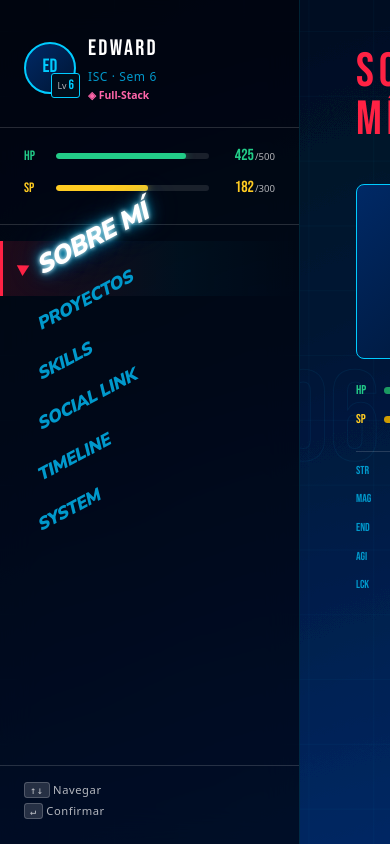
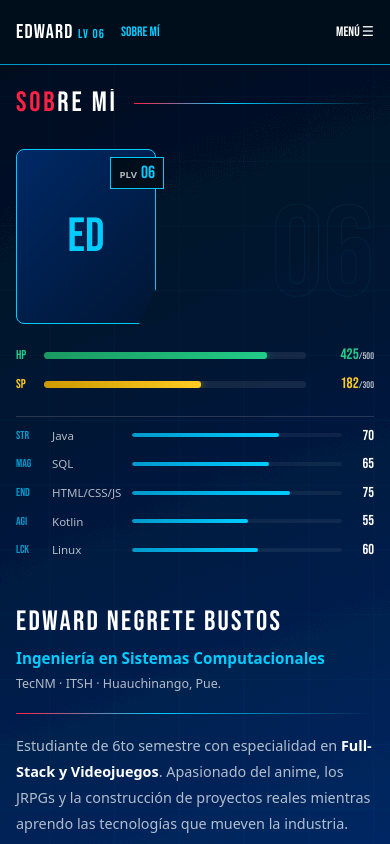
Before and after one commit to Edward2418/p3r-portfolio-next, a Next.js app: page / in a window 390 px wide. Built offline with nearby package versions, Linux system fonts and the light colour scheme.

Commit message:
feat: adaptar layout P3R y agregar menu desplegable movil

```diff
--- a/app/globals.css
+++ b/app/globals.css
@@ -73,6 +73,7 @@
     z-index: 2;
     display: flex;
     height: 100vh;
+    height: 100dvh;
     width: 100vw;
   }
 
@@ -80,7 +81,7 @@
   .sidebar {
     width: var(--sidebar-width);
     min-width: var(--sidebar-width);
-    height: 100vh;
+    height: 100%;
     display: flex;
     flex-direction: column;
     padding: 2rem 0 1.5rem;
@@ -89,8 +90,11 @@
     border-right: 1px solid rgba(0,204,255,0.15);
     position: relative;
     z-index: 10;
-    overflow: visible;
+    overflow-y: auto;
+    flex-shrink: 0;
   }
+
+  .mobile-menu-toggle { display: none; }
 
   .sidebar-header {
     display: flex;
@@ -164,8 +168,8 @@
   .stat-max { font-size: 0.6rem; color: var(--white-dim); }
 
   /* ---- Menú ---- */
-  .main-nav { flex: 1; overflow: visible; padding: 0.5rem 0; }
-  .nav-list { list-style: none; display: flex; flex-direction: column; gap: 8px; overflow: visible; }
+  .main-nav { flex: 1 0 auto; padding: 2.5rem 0 1rem; }
+  .nav-list { list-style: none; display: flex; flex-direction: column; gap: 1.8rem; }
 
   .nav-item {
     width: 100%;
@@ -254,13 +258,14 @@
   .ctrl-hint { font-size: 0.7rem; color: var(--white-dim); letter-spacing: 0.05em; }
 
   /* ---- Área de contenido ---- */
-  .content-area { flex: 1; height: 100vh; overflow: hidden; position: relative; }
+  .content-area { flex: 1; min-width: 0; min-height: 0; height: 100%; overflow: hidden; position: relative; }
 
   /* ---- Secciones ---- */
   .section-container {
     padding: 3rem 3.5rem;
-    height: 100vh;
+    height: 100%;
     overflow-y: auto;
+    overflow-wrap: anywhere;
     position: relative;
   }
 
@@ -305,7 +310,7 @@
 
   .about-stats-layout {
     display: grid;
-    grid-template-columns: 240px 1fr;
+    grid-template-columns: 240px minmax(0, 1fr);
     gap: 2.5rem;
     position: relative;
     z-index: 1;
@@ -408,6 +413,65 @@
   .section-enter {
     animation: p3r-enter 0.28s cubic-bezier(0, 0, 0.2, 1) forwards;
   }
+
+  /* Portátiles y tablets: preservar espacio para la ficha. */
+  @media (max-width: 1100px) {
+    :root { --sidebar-width: 260px; }
+    .section-container { padding: 2rem; }
+    .about-stats-layout { grid-template-columns: 200px minmax(0, 1fr); gap: 1.5rem; }
+    .section-header { gap: 1rem; margin-bottom: 2rem; }
+    .section-title { font-size: 2.5rem; }
+    .next-exp-info { flex-wrap: wrap; gap: 0.4rem 1rem; }
+  }
+
+  /* Menú desplegable en el flujo: el contenido conserva su propio scroll. */
+  @media (max-width: 768px) {
+    .app-layout { flex-direction: column; }
+    .sidebar {
+      width: 100%;
+      min-width: 0;
+      height: auto;
+      max-height: 65dvh;
+      padding: 0;
+      border-right: 0;
+      border-bottom: 1px solid var(--cyan-dim);
+    }
+    .sidebar-header, .sidebar > .stat-bars, .sidebar-footer { display: none; }
+    .mobile-menu-toggle {
+      display: flex;
+      align-items: center;
+      flex-wrap: wrap;
+      gap: 0.4rem 1rem;
+      width: 100%;
+      min-height: 64px;
+      flex-shrink: 0;
+      padding: 0.85rem 1rem;
+      border: 0;
+      background: var(--bg-dark);
+      color: white;
+      text-align: left;
+      cursor: pointer;
+      font-family: var(--font-title);
+    }
+    .mobile-menu-toggle:focus-visible { outline: 2px solid var(--cyan); outline-offset: -3px; }
+    .mobile-menu-brand { font-size: 1.25rem; letter-spacing: 0.06em; }
+    .mobile-menu-brand span { color: var(--cyan); font-size: 0.8rem; }
+    .mobile-menu-section { color: var(--cyan); font-size: 0.85rem; }
+    .mobile-menu-action { margin-left: auto; font-size: 0.85rem; }
+    .main-nav { display: none; flex: none; padding: 0.5rem; }
+    .menu-open .main-nav { display: block; }
+    .nav-list { gap: 0.25rem; }
+    .nav-item { min-height: 48px; padding: 0.75rem 1rem; }
+    .nav-label, .nav-item.active .nav-label { font-size: 1.1rem; transform: skewX(-10deg); }
+    .nav-arrow { transform: none; }
+    .content-area { height: auto; }
+    .section-container { padding: 1.5rem 1rem 2rem; }
+    .section-title { font-size: clamp(1.75rem, 7vw, 2.5rem); }
+    .about-stats-layout { grid-template-columns: minmax(0, 1fr); gap: 2rem; }
+    .about-left-col { width: 100%; max-width: 360px; }
+    .about-name { font-size: 1.75rem; }
+    .about-lv-bg { top: 12rem; right: 1rem; }
+  }
 }
 
 /* Keyframes fuera de @layer para máxima prioridad */
--- a/components/Sidebar.tsx
+++ b/components/Sidebar.tsx
@@ -1,6 +1,6 @@
 'use client'
 
-import React, { useRef } from 'react'
+import React, { useRef, useState } from 'react'
 
 export const NAV_ITEMS = [
   { id: 'about',    label: 'SOBRE MÍ' },
@@ -21,6 +21,15 @@ export default function Sidebar({
   onNavigate: (section: SectionId) => void
 }) {
   const buttons = useRef<Array<HTMLButtonElement | null>>([])
+  const toggleButton = useRef<HTMLButtonElement | null>(null)
+  const [menuOpen, setMenuOpen] = useState(false)
+  const activeLabel = NAV_ITEMS.find(item => item.id === activeSection)?.label
+
+  function closeMenu() {
+    setMenuOpen(false)
+    // En escritorio el botón compacto está oculto.
+    if (toggleButton.current?.getClientRects().length) toggleButton.current.focus()
+  }
 
   function handleKeyDown(event: React.KeyboardEvent<HTMLButtonElement>, index: number) {
     if (event.altKey || event.ctrlKey || event.metaKey) return
@@ -39,7 +48,28 @@ export default function Sidebar({
   }
 
   return (
-    <aside className="sidebar">
+    <aside
+      className={`sidebar${menuOpen ? ' menu-open' : ''}`}
+      onKeyDown={(event) => {
+        if (event.key === 'Escape' && menuOpen) {
+          event.preventDefault()
+          closeMenu()
+        }
+      }}
+    >
+
+      <button
+        ref={toggleButton}
+        className="mobile-menu-toggle"
+        type="button"
+        aria-expanded={menuOpen}
+        aria-controls="portfolio-navigation"
+        onClick={() => setMenuOpen(open => !open)}
+      >
+        <span className="mobile-menu-brand">EDWARD <span>Lv 06</span></span>
+        <span className="mobile-menu-section">{activeLabel}</span>
+        <span className="mobile-menu-action">{menuOpen ? 'CERRAR ✕' : 'MENÚ ☰'}</span>
+      </button>
 
       <div className="sidebar-header">
         <div className="char-avatar">
@@ -85,7 +115,7 @@ export default function Sidebar({
         </div>
       </div>
 
-      <nav className="main-nav" aria-label="Secciones del portafolio" aria-describedby="nav-instructions">
+      <nav id="portfolio-navigation" className="main-nav" aria-label="Secciones del portafolio" aria-describedby="nav-instructions">
         <ul className="nav-list">
           {NAV_ITEMS.map((item, index) => (
             <li key={item.id}>
@@ -96,7 +126,10 @@ export default function Sidebar({
                 aria-current={activeSection === item.id ? 'true' : undefined}
                 aria-controls="section-content"
                 onKeyDown={(event) => handleKeyDown(event, index)}
-                onClick={() => onNavigate(item.id)}
+                onClick={() => {
+                  onNavigate(item.id)
+                  if (menuOpen) closeMenu()
+                }}
               >
                 <span className="nav-arrow" aria-hidden="true" />
                 <span className="nav-label">{item.label}</span>
```
